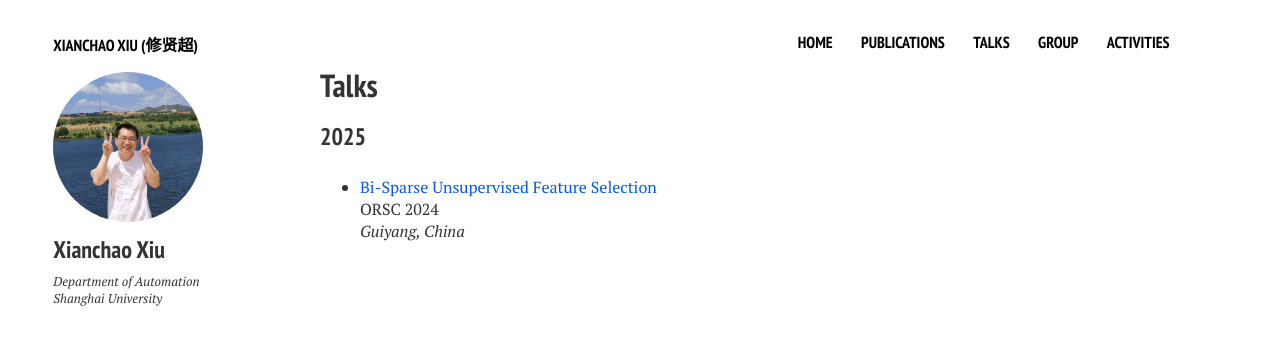
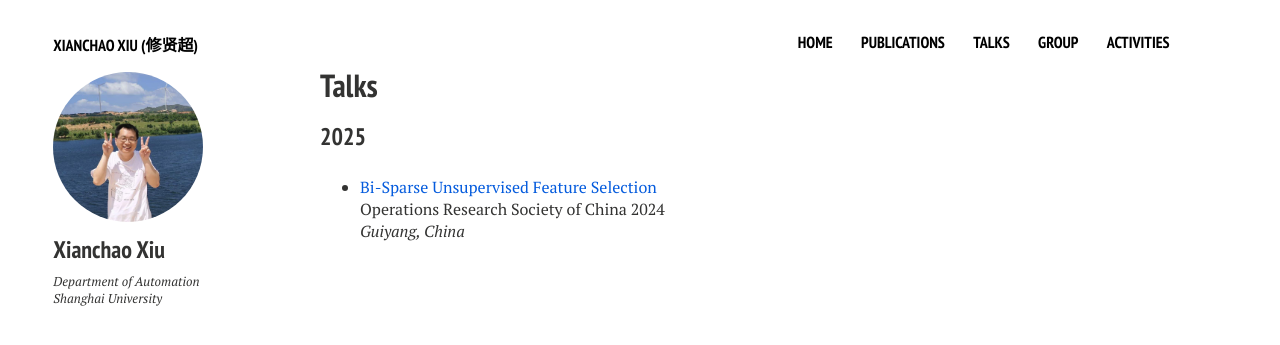
Before and after one commit to xianchaoxiu/xianchaoxiu.github.io, a Jekyll site: the page built from talks/index.md, in a window 1280 px wide. Shown: the top 345 px of the page. Built offline with Jekyll 4.4.1, drawn with Linux system fonts in a browser that asks for light colours; nearby versions of some CDN libraries.

Commit message:
Update index.md

```diff
--- a/talks/index.md
+++ b/talks/index.md
@@ -13,5 +13,5 @@ share: false
 ### 2025
 
 * <a href="../talks/2024-ORSC.pdf" class="textlink" target="_blank">Bi-Sparse Unsupervised Feature Selection</a><br>
-ORSC 2024 <br>
+Operations Research Society of China 2024 <br>
 <i>Guiyang, China</i><br>
```
